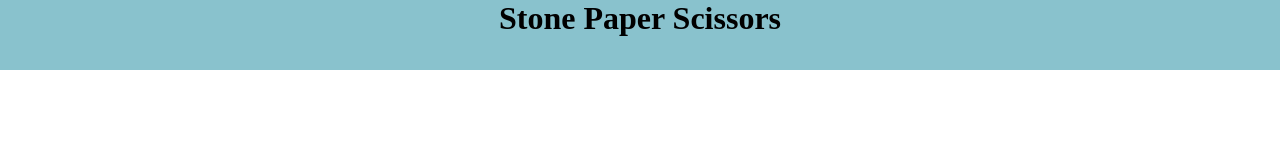
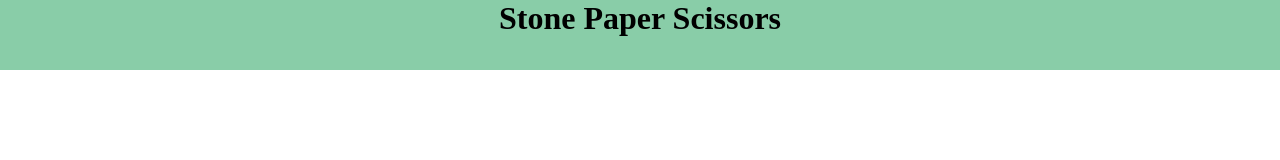
Before and after one commit to apurvasoni8696/Stone-paper-Scissor-, a plain HTML site: page SPS.html in a window 1280 px wide. Drawn offline with Linux system fonts and the light colour scheme.

Commit message:
changes header color to green

```diff
--- a/style.css
+++ b/style.css
@@ -5,7 +5,7 @@
 
 .header{
     height: 70px;
-    background-color: rgb(137, 194, 205);
+    background-color: rgb(137, 205, 168);
     text-align: center;
 
 }
```
